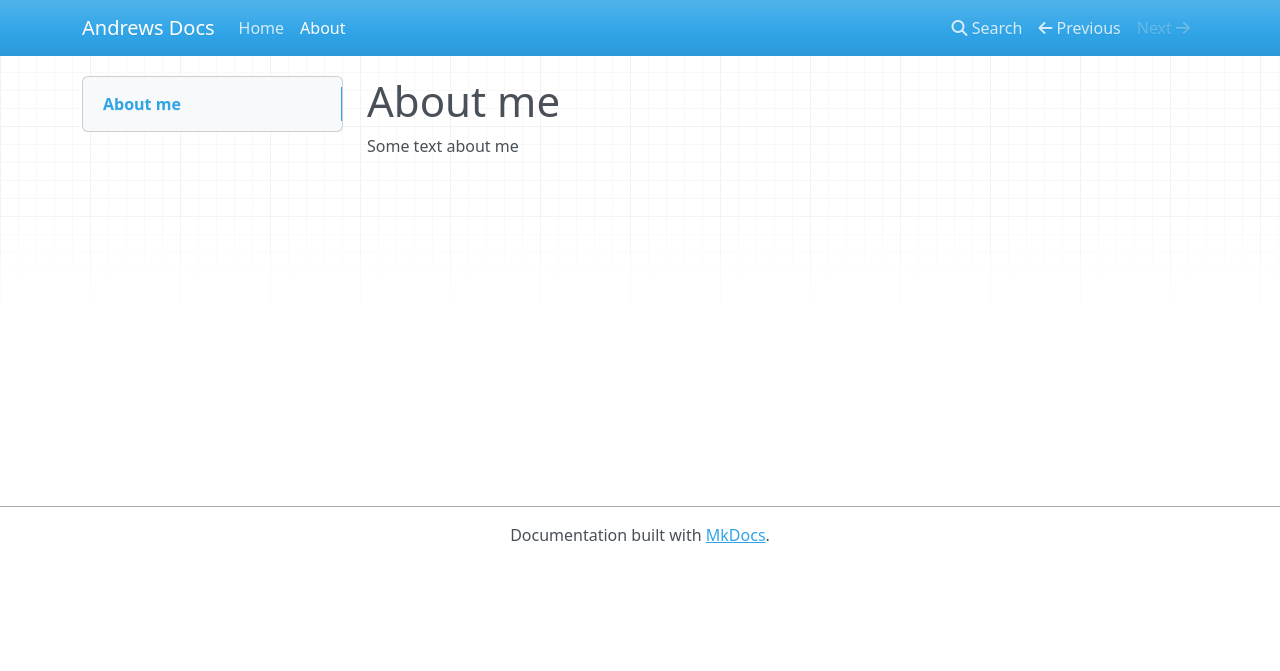
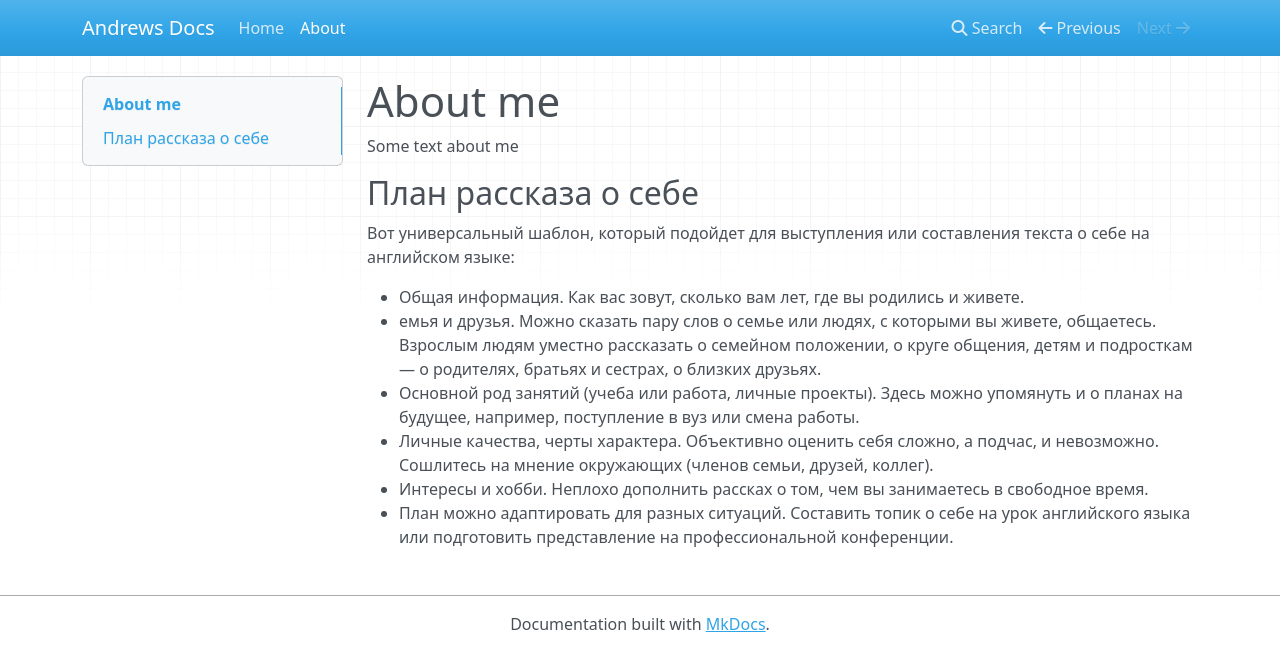
Before and after one commit to asmirnov-backend/mkdocs-site, an MkDocs documentation site: the page built from docs/about.md, in a window 1280 px wide. Shown: the top 671 px of the page. Built offline with MkDocs 1.6.1, drawn with Linux system fonts in a browser that asks for light colours; nearby versions of some CDN libraries.

Commit message:
feat: add me description to about.md page

```diff
--- a/docs/about.md
+++ b/docs/about.md
@@ -1,3 +1,13 @@
 # About me
 
 Some text about me
+
+## План рассказа о себе
+Вот универсальный шаблон, который подойдет для выступления или составления текста о себе на английском языке:
+
+- Общая информация. Как вас зовут, сколько вам лет, где вы родились и живете.
+- емья и друзья. Можно сказать пару слов о семье или людях, с которыми вы живете, общаетесь. Взрослым людям уместно рассказать о семейном положении, о круге общения, детям и подросткам — о родителях, братьях и сестрах, о близких друзьях.
+- Основной род занятий (учеба или работа, личные проекты). Здесь можно упомянуть и о планах на будущее, например, поступление в вуз или смена работы.
+- Личные качества, черты характера. Объективно оценить себя сложно, а подчас, и невозможно. Сошлитесь на мнение окружающих (членов семьи, друзей, коллег).
+- Интересы и хобби. Неплохо дополнить рассках о том, чем вы занимаетесь в свободное время.
+- План можно адаптировать для разных ситуаций. Составить топик о себе на урок английского языка или подготовить представление на профессиональной конференции.
```
